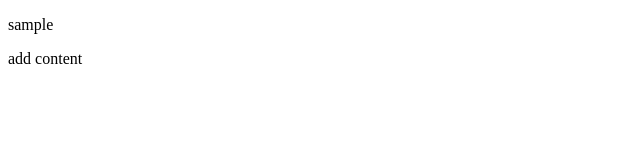
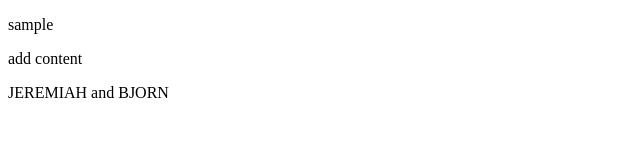
Before and after one commit to EHEHEH-123/nyeee5, a plain HTML site: page index.html in a window 1280 px wide. Shown: the whole page, without its empty margins (0-640 px from the left). Drawn offline with Linux system fonts and the light colour scheme.

Commit message:
new update

```diff
--- a/index.html
+++ b/index.html
@@ -5,7 +5,7 @@
 
 <p>sample</p>
 <p>add content</p>
-
+<p> JEREMIAH and BJORN </p>
 
 
 </body>
```
